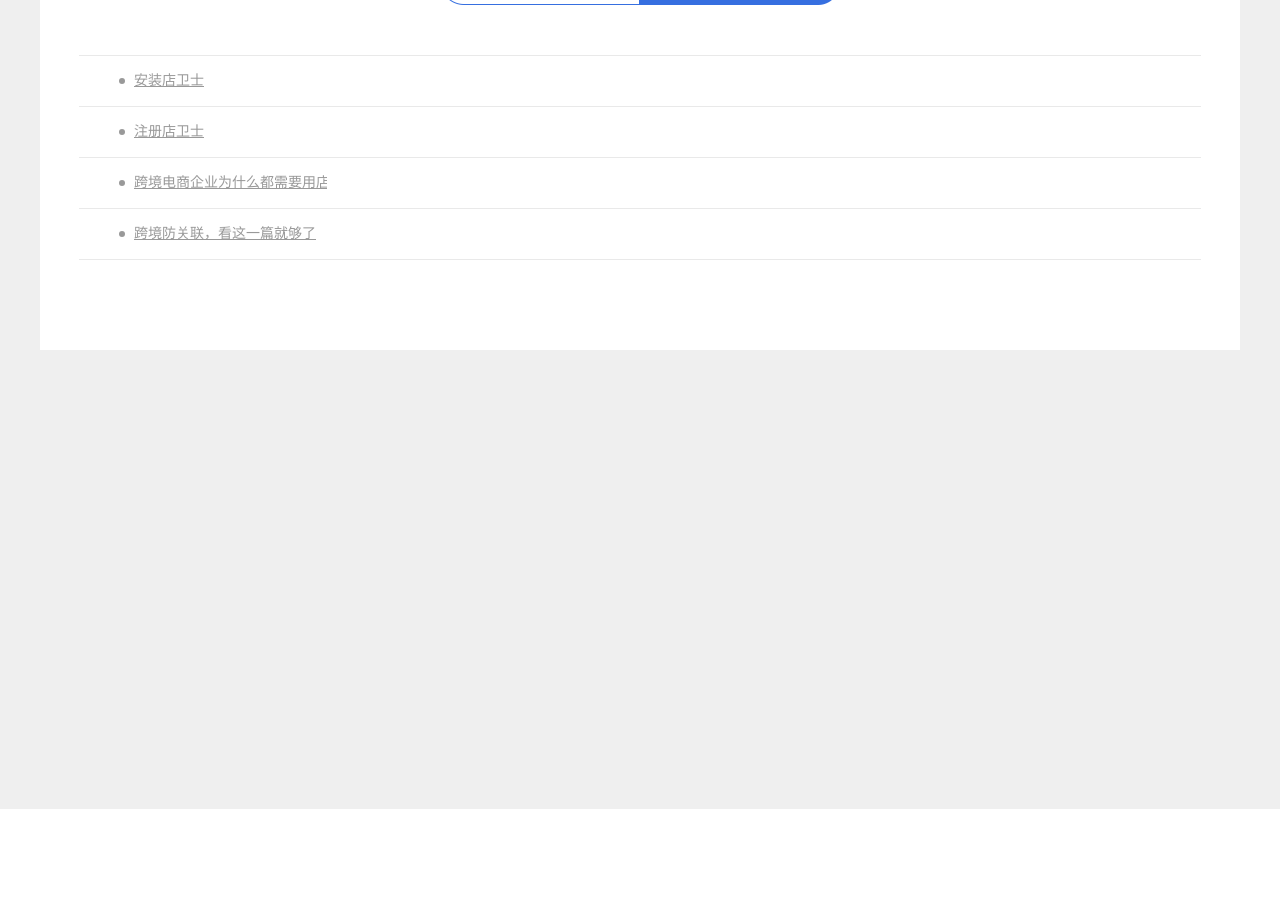
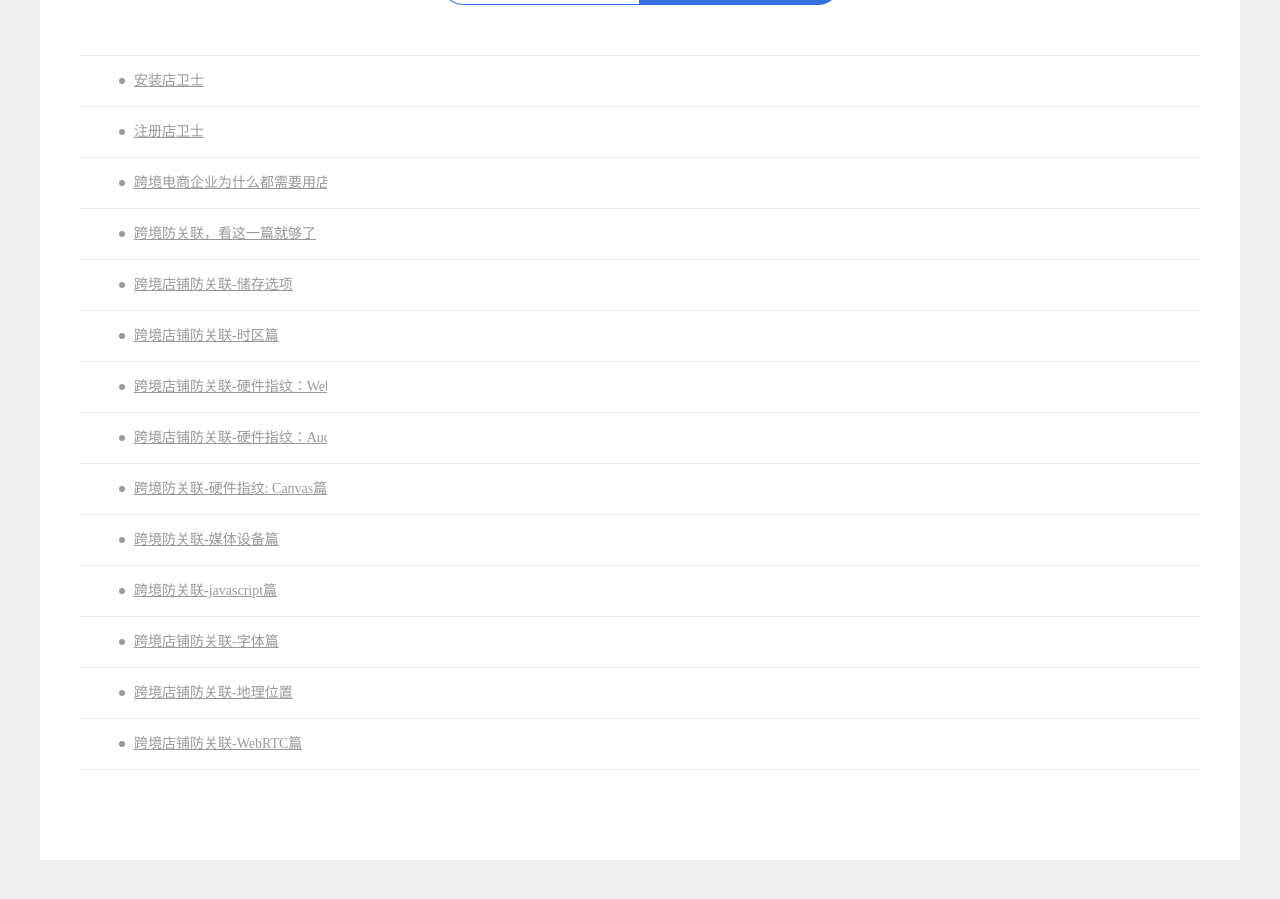
Before and after one commit to dianvs-ltd/dianvs-ltd.github.io, a Jekyll site: the page built from index.markdown, in a window 1280 px wide and 900 px high, scrolled down 225 px. Built offline with Jekyll 4.4.1, drawn with Linux system fonts in a browser that asks for light colours; before the commit the page ends 1034 px from its top, so only the background shows below that.

Commit message:
Update nav.html

```diff
--- a/_includes/nav.html
+++ b/_includes/nav.html
@@ -11,6 +11,36 @@
         </div>
           <div class="page_nav_sub">
             <a class="page_nav_sub_name" href="{{site.baseurl}}/doc/10.html">跨境防关联，看这一篇就够了</a>
+        </div>
+           <div class="page_nav_sub">
+            <a class="page_nav_sub_name" href="{{site.baseurl}}/doc/20.html">跨境店铺防关联-储存选项</a>
+        </div>
+           <div class="page_nav_sub">
+            <a class="page_nav_sub_name" href="{{site.baseurl}}/doc/21.html">跨境店铺防关联-时区篇</a>
+        </div>
+           <div class="page_nav_sub">
+            <a class="page_nav_sub_name" href="{{site.baseurl}}/doc/22.html">跨境店铺防关联-硬件指纹：WebGL篇</a>
+        </div>
+           <div class="page_nav_sub">
+            <a class="page_nav_sub_name" href="{{site.baseurl}}/doc/23.html">跨境店铺防关联-硬件指纹：AudioContext</a>
+        </div>
+          <div class="page_nav_sub">
+            <a class="page_nav_sub_name" href="{{site.baseurl}}/doc/24.html">跨境防关联-硬件指纹: Canvas篇</a>
+        </div>
+          <div class="page_nav_sub">
+            <a class="page_nav_sub_name" href="{{site.baseurl}}/doc/25.html">跨境防关联-媒体设备篇</a>
+        </div>
+             <div class="page_nav_sub">
+            <a class="page_nav_sub_name" href="{{site.baseurl}}/doc/26.html">跨境防关联-javascript篇</a>
+        </div>
+                <div class="page_nav_sub">
+            <a class="page_nav_sub_name" href="{{site.baseurl}}/doc/27.html">跨境店铺防关联-字体篇</a>
+        </div>
+                <div class="page_nav_sub">
+            <a class="page_nav_sub_name" href="{{site.baseurl}}/doc/28.html">跨境店铺防关联-地理位置</a>
+        </div>
+              <div class="page_nav_sub">
+            <a class="page_nav_sub_name" href="{{site.baseurl}}/doc/29.html">跨境店铺防关联-WebRTC篇</a>
         </div>
     </div>
 </div>
```
